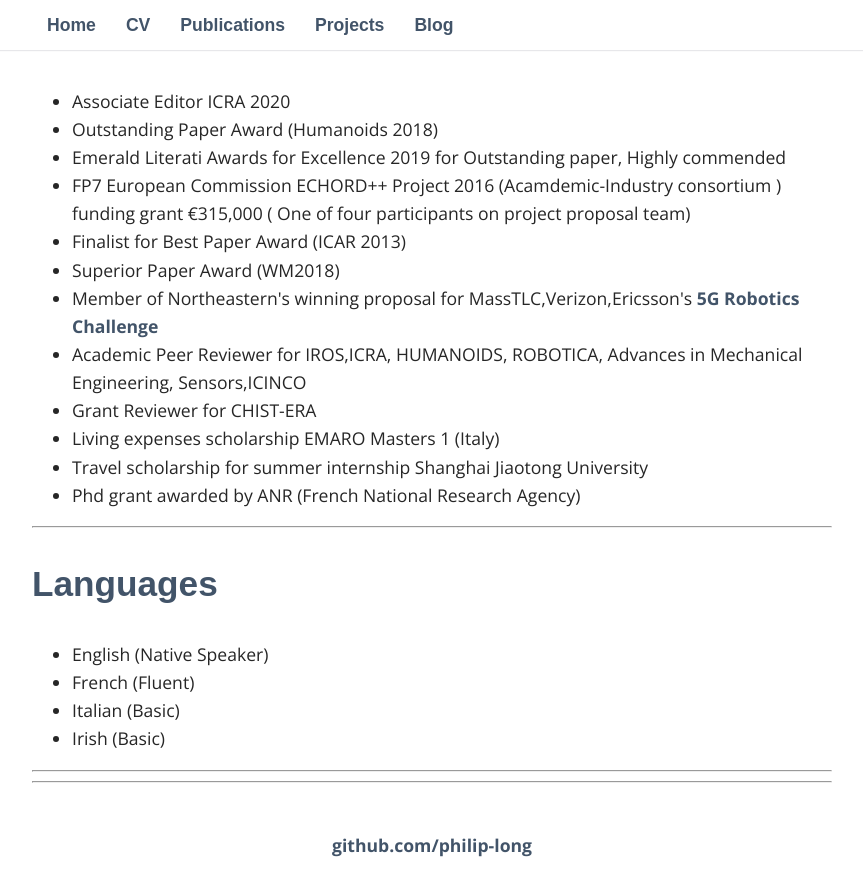
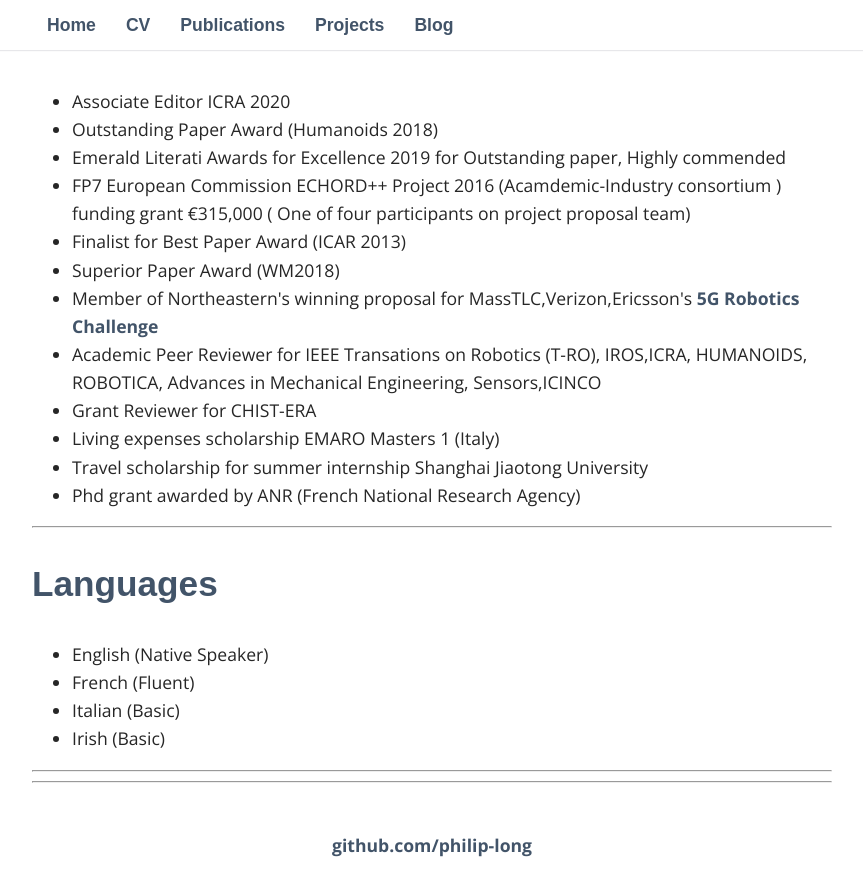
Before and after one commit to philip-long/philip-long.github.io, a Jekyll site: the page built from cv/index.html, in a window 1280 px wide and 900 px high, scrolled down 5419 px. Shown: the top 896 px of the window, without its empty margins (208-1071 px from the left). Built offline with Jekyll 4.4.1, drawn with Linux system fonts in a browser that asks for light colours; nearby versions of some CDN libraries; some web fonts are replaced; library files that are not in the unit come from our copies.

Commit message:
Update index.html

```diff
--- a/cv/index.html
+++ b/cv/index.html
@@ -376,11 +376,11 @@ RX-90, B&R Automation Studio </li>
 			     <li> Finalist for Best Paper Award (ICAR 2013)  </li>
 			     <li> Superior Paper Award (WM2018) </li>
 			     <li> Member of Northeastern's winning proposal for MassTLC,Verizon,Ericsson's  <a href="https://www.marketwatch.com/press-release/masstlc-verizon-ericsson-name-winners-in-5g-robotics-challenge-2019-02-04"> 5G Robotics Challenge</a> </li>
-			     <li> Academic Peer Reviewer for IROS,ICRA, HUMANOIDS, ROBOTICA, Advances in Mechanical Engineering, Sensors,ICINCO </li>
+			     <li> Academic Peer Reviewer for IEEE Transations on Robotics (T-RO), IROS,ICRA, HUMANOIDS, ROBOTICA, Advances in Mechanical Engineering, Sensors,ICINCO </li>
 	                     <li> Grant Reviewer for CHIST-ERA </li>
-			                            <li>    Living expenses scholarship EMARO Masters 1 (Italy)</li>
-                         <li> Travel scholarship for summer internship Shanghai Jiaotong University</li>
-                        <li> Phd grant awarded by ANR (French National Research Agency) </li>
+			     <li>    Living expenses scholarship EMARO Masters 1 (Italy)</li>
+                             <li> Travel scholarship for summer internship Shanghai Jiaotong University</li>
+                             <li> Phd grant awarded by ANR (French National Research Agency) </li>
 
                     </ul>
 
```
